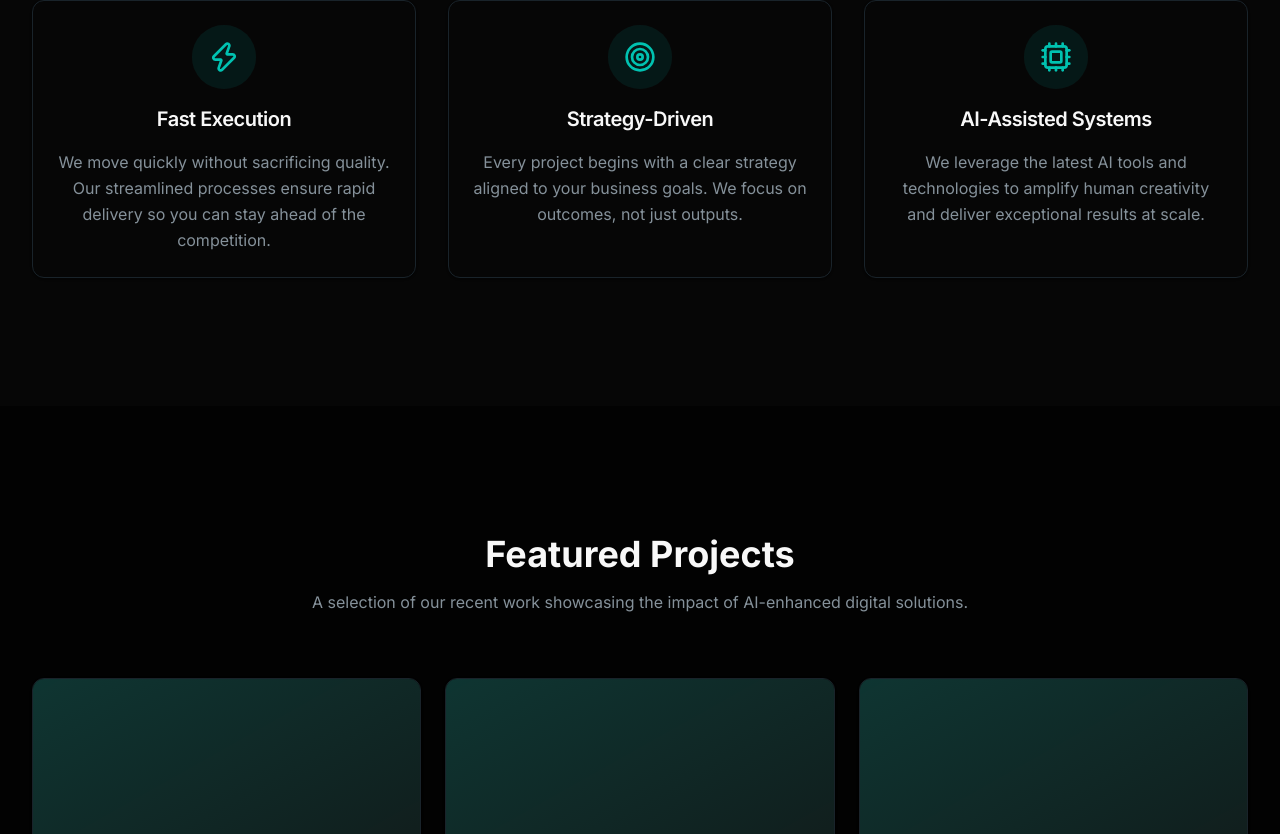
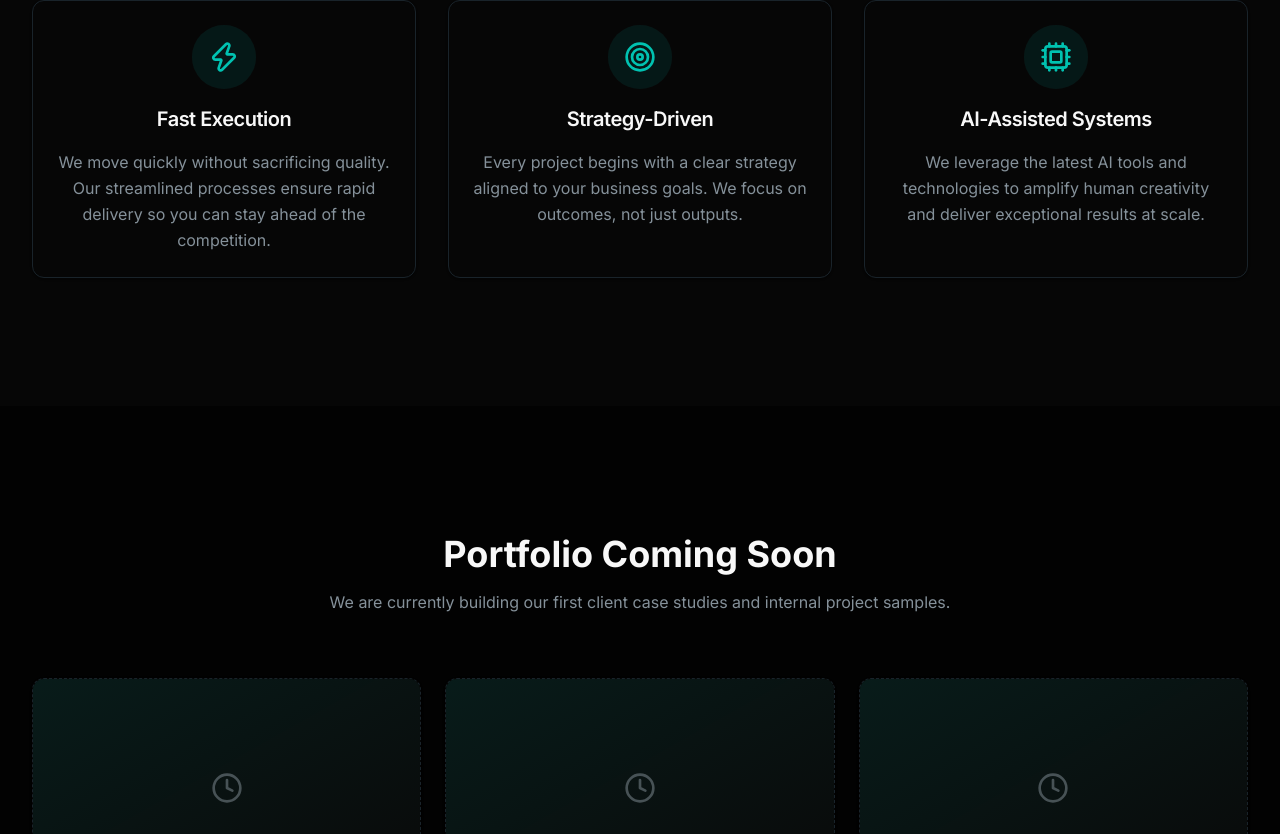
Before and after one commit to NorthForgeDigital/northforge-main-hub, a Next.js app: page / in a window 1280 px wide. Shown: the part 1966-2800 px from the top of the page. Built offline with nearby package versions, Linux system fonts and the light colour scheme.

Commit message:
feat: update Projects section to "Coming Soon" placeholder
Display placeholder cards for upcoming projects and remove fake metrics.

```diff
--- a/components/projects-section.tsx
+++ b/components/projects-section.tsx
@@ -1,21 +1,18 @@
 import { Card } from "@/components/ui/card"
-import { ArrowUpRight } from "lucide-react"
+import { Clock } from "lucide-react"
 
-const projects = [
+const upcomingProjects = [
   {
-    title: "E-Commerce Brand Launch",
-    category: "Branding & Automation",
-    description: "Complete brand identity and automated marketing workflows for a DTC startup.",
+    title: "YouTube Channel System",
+    status: "Coming Soon",
   },
   {
-    title: "YouTube Channel System",
-    category: "Content Systems",
-    description: "Built a sustainable content production system growing to 100K+ subscribers.",
+    title: "AI Content Workflow",
+    status: "Coming Soon",
   },
   {
-    title: "AI Content Pipeline",
-    category: "Workflow Automation",
-    description: "Automated content repurposing pipeline reducing production time by 70%.",
+    title: "Brand Launch Kit",
+    status: "Coming Soon",
   },
 ]
 
@@ -25,38 +22,33 @@ export function ProjectsSection() {
       <div className="mx-auto max-w-7xl px-4 sm:px-6 lg:px-8">
         <div className="text-center mb-16">
           <h2 className="text-3xl sm:text-4xl font-bold text-foreground mb-4 text-balance">
-            Featured Projects
+            Portfolio Coming Soon
           </h2>
           <p className="text-muted-foreground max-w-2xl mx-auto text-balance">
-            A selection of our recent work showcasing the impact of AI-enhanced digital
-            solutions.
+            We are currently building our first client case studies and internal project samples.
           </p>
         </div>
 
         <div className="grid md:grid-cols-2 lg:grid-cols-3 gap-6">
-          {projects.map((project) => (
+          {upcomingProjects.map((project) => (
             <Card
               key={project.title}
-              className="group overflow-hidden hover:border-primary/50 transition-all duration-300 hover:-translate-y-1"
+              className="overflow-hidden border-dashed border-border/50"
             >
-              <div className="aspect-video bg-muted relative overflow-hidden">
-                <div className="absolute inset-0 bg-gradient-to-br from-primary/20 to-primary/5" />
-                <div className="absolute inset-0 flex items-center justify-center opacity-0 group-hover:opacity-100 transition-opacity duration-300">
-                  <div className="w-12 h-12 rounded-full bg-primary flex items-center justify-center">
-                    <ArrowUpRight className="h-5 w-5 text-primary-foreground" />
-                  </div>
+              <div className="aspect-video bg-muted/30 relative overflow-hidden">
+                <div className="absolute inset-0 bg-gradient-to-br from-primary/10 to-transparent" />
+                <div className="absolute inset-0 flex items-center justify-center">
+                  <Clock className="h-8 w-8 text-muted-foreground/50" />
                 </div>
               </div>
               <div className="p-6">
-                <span className="text-xs font-medium text-primary uppercase tracking-wider">
-                  {project.category}
+                <span className="inline-flex items-center gap-1.5 text-xs font-medium text-muted-foreground uppercase tracking-wider">
+                  <span className="w-1.5 h-1.5 rounded-full bg-primary/50" />
+                  {project.status}
                 </span>
-                <h3 className="text-lg font-semibold text-foreground mt-2 mb-2">
+                <h3 className="text-lg font-semibold text-foreground mt-2">
                   {project.title}
                 </h3>
-                <p className="text-sm text-muted-foreground leading-relaxed">
-                  {project.description}
-                </p>
               </div>
             </Card>
           ))}
```
